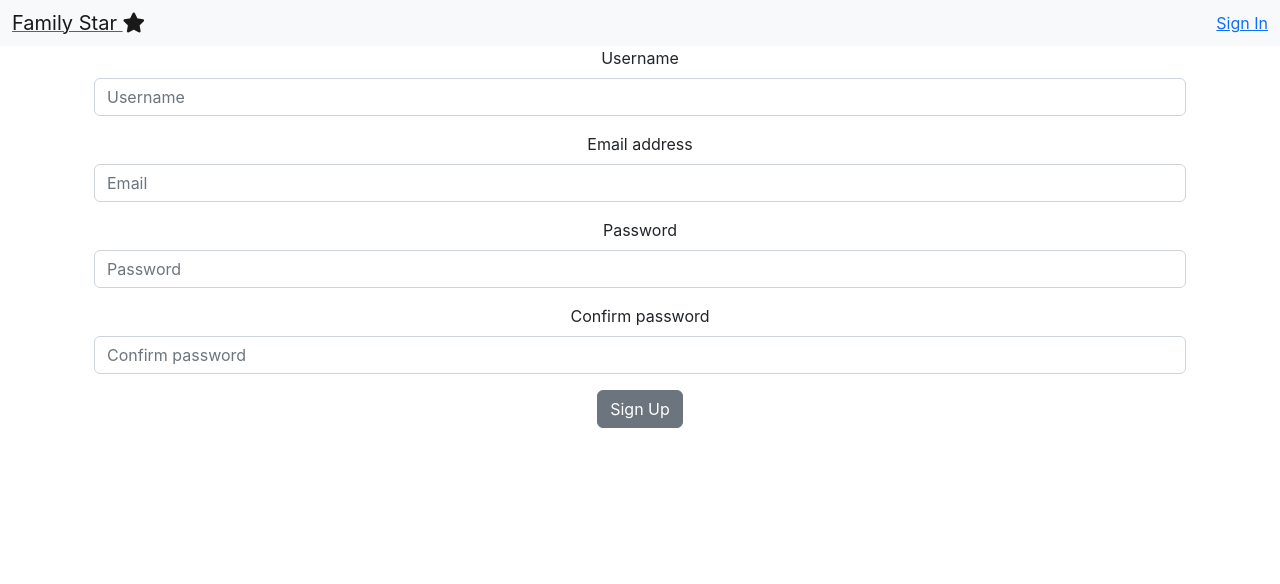
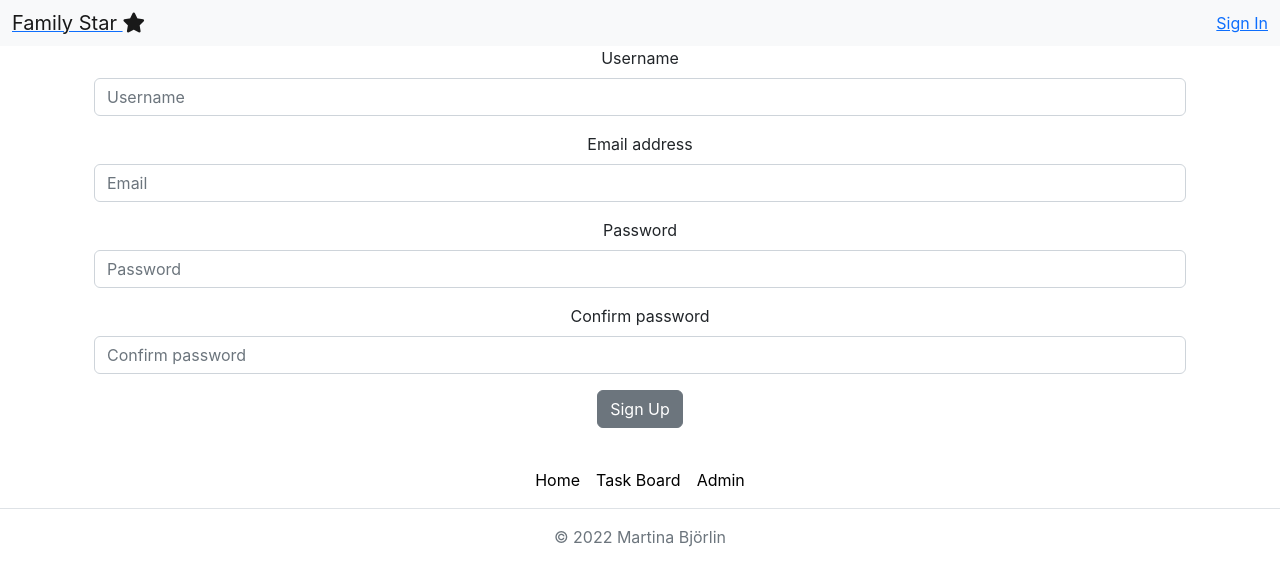
Before and after one commit to MartinaB91/project5-task-app-front, a React (Create React App) app: page /signup in a window 1280 px wide. Shown: the top 584 px of the page. Built offline with nearby package versions, Linux system fonts and the light colour scheme.

Commit message:
feat: Add functionality and styling for footer

```diff
--- a/src/App.js
+++ b/src/App.js
@@ -1,5 +1,6 @@
 import './App.css';
-import NavBar from './components/NavBar';
+import NavBar from './components/common/NavBar';
+import Footer from './components/common/Footer';
 import { Container } from 'react-bootstrap';
 import { Routes, Route } from 'react-router-dom';
 import SignUpForm from "./pages/SignUp";
@@ -18,6 +19,7 @@ const  App = () => {
           <Route exact path="/taskboard" element={<h1>Task board</h1>} />
         </Routes>
       </Container>
+      <Footer />
     </div>
   );
 }
--- /dev/null
+++ b/src/components/common/Footer.js
@@ -0,0 +1,25 @@
+import React from "react";
+import Container from "react-bootstrap/Container";
+import { Link } from "react-router-dom";
+import styles from "../../styles/Footer.module.css";
+
+const Footer = () => {
+    return (
+        <Container fluid className={styles.Container}>
+            <ul className="nav justify-content-center border-bottom pb-3 mb-3">
+                <li className="px-2 text-muted">
+                    <Link className={styles.Link} to="/">Home</Link>
+                </li>
+                <li className="nav-item px-2 text-muted">
+                    <Link className={styles.Link} to="#">Task Board</Link>
+                </li>
+                <li className="nav-item px-2 text-muted">
+                    <Link className={styles.Link} to="#">Admin</Link>
+                </li>
+            </ul>
+            <p class="text-center text-muted">© 2022 Martina Björlin</p>
+        </Container>
+    )
+};
+
+export default Footer;
--- /dev/null
+++ b/src/components/common/NavBar.js
@@ -0,0 +1,27 @@
+import React from "react";
+import { Navbar, Container, Nav} from "react-bootstrap";
+import { Link } from "react-router-dom";
+
+const NavBar = () => {
+    return (
+        <Navbar bg="light" expand="lg">
+            <Container fluid>
+                <Link to="/">
+                    <Navbar.Brand>Family Star <i className="fas fa-star"></i></Navbar.Brand>
+                </Link>
+                <Navbar.Toggle aria-controls="navbarScroll" />
+                <Navbar.Collapse id="navbarScroll" className="justify-content-end">
+                    <Nav>
+                        {/* <Navbar.Text>Change family member</Navbar.Text> */}
+                        <Link to="/signin">Sign In</Link>
+                    </Nav>
+                </Navbar.Collapse>
+            </Container>
+        </Navbar>
+
+    )
+
+
+};
+
+export default NavBar;
--- /dev/null
+++ b/src/styles/Footer.module.css
@@ -0,0 +1,12 @@
+/* Styling for footer */
+
+.Container {
+    height: 15vh;
+    padding: 1rem 0;
+    margin: 1.5rem 0;
+}
+
+.Link {
+    color: black;
+    text-decoration: none;
+}
```
